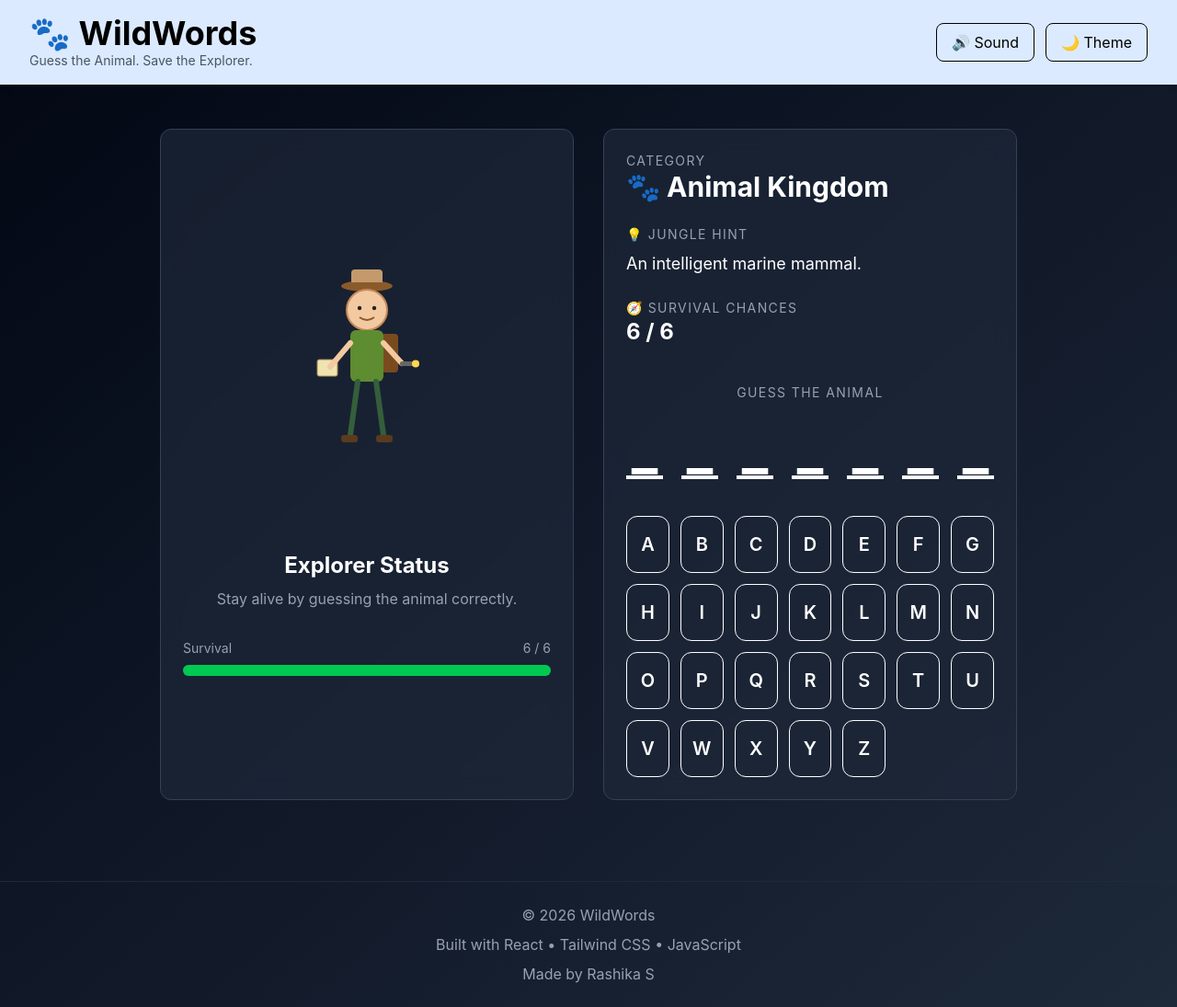
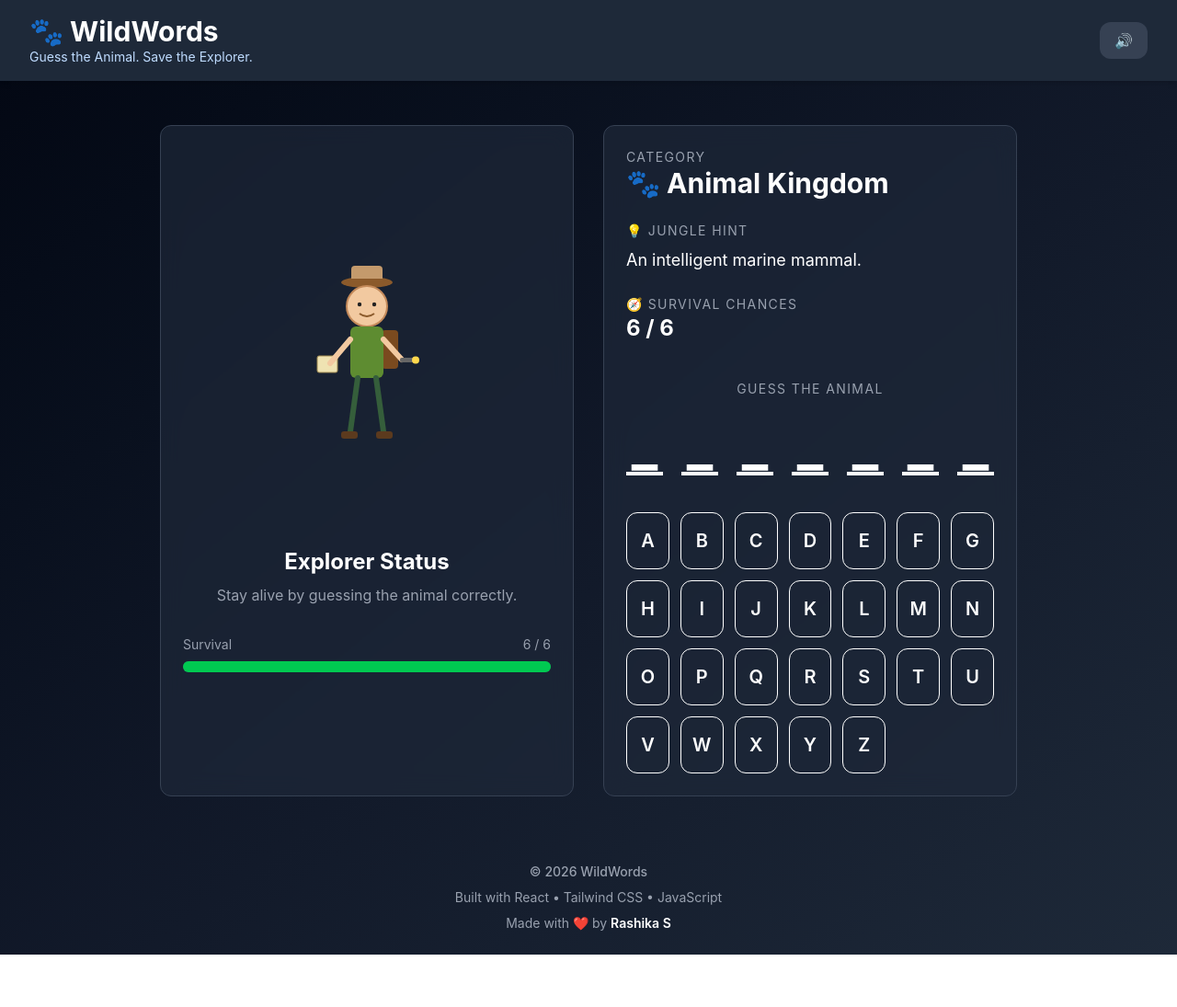
Before and after one commit to Rashika-S/3skill-frontend-internship, a React (Vite) app in the folder Project-3/: page / in a window 1280 px wide. Shown: the whole page at 92% size. After the commit the page ends 1038 px from the top, so only its background shows below. Built offline with nearby package versions, Linux system fonts and the light colour scheme.

Commit message:
modified the UI

```diff
--- a/Project-3/src/App.jsx
+++ b/Project-3/src/App.jsx
@@ -1,4 +1,4 @@
-import{ useState , useEffect } from "react";
+import{ useState , useEffect , useRef} from "react";
 import confetti from "canvas-confetti";
 import Header from "./components/Header";
 import GameLayout from "./components/GameLayout";
@@ -15,52 +15,64 @@ function App() {
   .every((letter) => guessedLetters.includes(letter));
 
   const isLoser = incorrectLetters.length >= 6;
+  const [isMuted, setIsMuted] = useState(false);
 
   useEffect(() => {
     if (isWinner) {
-      winSound.play();
+      if (!isMuted) {
+        winSound.current.play();
+      }
 
       confetti({
-      particleCount: 150,
-      spread: 100,
-      origin: { y: 0.6 },
+        particleCount: 150,
+        spread: 100,
+        origin: { y: 0.6 },
       });
     }
-  }, [isWinner]);
+  }, [isWinner, isMuted]);
 
   useEffect(() => {
-    if (isLoser) {
-      loseSound.play();
+    if (isLoser && !isMuted) {
+      loseSound.current.play();
     }
-  }, [isLoser]);
+  }, [isLoser, isMuted]);
 
-  const clickSound = new Audio("/sounds/click.mp3");
-  const correctSound = new Audio("/sounds/correct.mp3");
-  const wrongSound = new Audio("/sounds/wrong.mp3");
-  const winSound = new Audio("/sounds/win.mp3");
-  const loseSound = new Audio("/sounds/lose.mp3");
+const clickSound = useRef(new Audio("/sounds/click.mp3"));
+const correctSound = useRef(new Audio("/sounds/correct.mp3"));
+const wrongSound = useRef(new Audio("/sounds/wrong.mp3"));
+const winSound = useRef(new Audio("/sounds/win.mp3"));
+const loseSound = useRef(new Audio("/sounds/lose.mp3"));
 
   function handleGuess(letter) {
     if (guessedLetters.includes(letter)) return;
 
-    clickSound.currentTime = 0;
-    clickSound.play();
+    if(!isMuted) {
+      clickSound.current.currentTime = 0;
+      clickSound.current.play();
+    }
 
     const updatedLetters = [...guessedLetters, letter];
     setGuessedLetters(updatedLetters);
 
     if (selectedAnimal.word.includes(letter)) {
-      correctSound.currentTime = 0;
-      correctSound.play();
+      if(!isMuted) {
+        correctSound.current.currentTime = 0;
+        correctSound.current.play();
+      }
     } else {
-      wrongSound.currentTime = 0;
-      wrongSound.play();
+      if(!isMuted) {
+        wrongSound.current.currentTime = 0;
+        wrongSound.current.play();
+      }
     }
   }
 
   return (
     <div className="min-h-screen flex flex-col bg-linear-to-br from-gray-950 via-gray-900 to-gray-800 text-white">
-      <Header />
+      <Header
+        isMuted={isMuted}
+        setIsMuted={setIsMuted}
+      />
       <GameLayout
       selectedAnimal={selectedAnimal}
       guessedLetters={guessedLetters}
@@ -68,6 +80,7 @@ function App() {
       incorrectLetters={incorrectLetters}
       isWinner={isWinner}
       isLoser={isLoser}
+      isMuted={isMuted}
       restartGame={restartGame}
       />
       <Footer />
--- a/Project-3/src/components/Footer.jsx
+++ b/Project-3/src/components/Footer.jsx
@@ -1,14 +1,16 @@
 function Footer() {
   return (
-    <footer className="border-t border-gray-800 py-6 mt-10 text-center text-gray-400">
-      <p>© 2026 WildWords</p>
+    <footer className="py-6 text-center text-gray-400">
+      <p className="text-sm font-medium">
+        © 2026 WildWords
+      </p>
 
-      <p className="mt-2">
+      <p className="mt-2 text-sm">
         Built with React • Tailwind CSS • JavaScript
       </p>
 
-      <p className="mt-2">
-        Made by Rashika S
+      <p className="mt-2 text-sm">
+        Made with ❤️ by <span className="font-semibold text-white">Rashika S</span>
       </p>
     </footer>
   );
--- a/Project-3/src/components/Header.jsx
+++ b/Project-3/src/components/Header.jsx
@@ -1,29 +1,24 @@
-function Header() {
+import SoundButton from "./SoundButton";
+
+function Header({ isMuted, setIsMuted }) {
   return (
-    <header className="bg-blue-100 text-black shadow-md">
+    <header className="bg-gray-800 text-white shadow-md">
       <div className="max-w-7xl mx-auto flex items-center justify-between px-8 py-4">
 
         <div>
-          <h1 className="text-4xl font-bold flex items-center gap-2">
+          <h1 className="text-3xl font-bold flex items-center gap-2">
             🐾 WildWords
           </h1>
 
-          <p className="text-sm text-gray-600">
+          <p className="text-sm text-blue-200">
             Guess the Animal. Save the Explorer.
           </p>
         </div>
 
-        <div className="flex gap-3">
-
-          <button className="border rounded-lg px-4 py-2 hover:bg-black hover:text-white transition">
-            🔊 Sound
-          </button>
-
-          <button className="border rounded-lg px-4 py-2 hover:bg-black hover:text-white transition">
-            🌙 Theme
-          </button>
-
-        </div>
+        <SoundButton
+          isMuted={isMuted}
+          setIsMuted={setIsMuted}
+        />
 
       </div>
     </header>
--- /dev/null
+++ b/Project-3/src/components/SoundButton.jsx
@@ -0,0 +1,12 @@
+function SoundButton({ isMuted, setIsMuted }) {
+  return (
+    <button
+      onClick={() => setIsMuted(!isMuted)}
+      className="bg-gray-700 hover:bg-gray-600 px-4 py-2 rounded-xl transition-all"
+    >
+      {isMuted ? "🔇" : "🔊"}
+    </button>
+  );
+}
+
+export default SoundButton;
```
